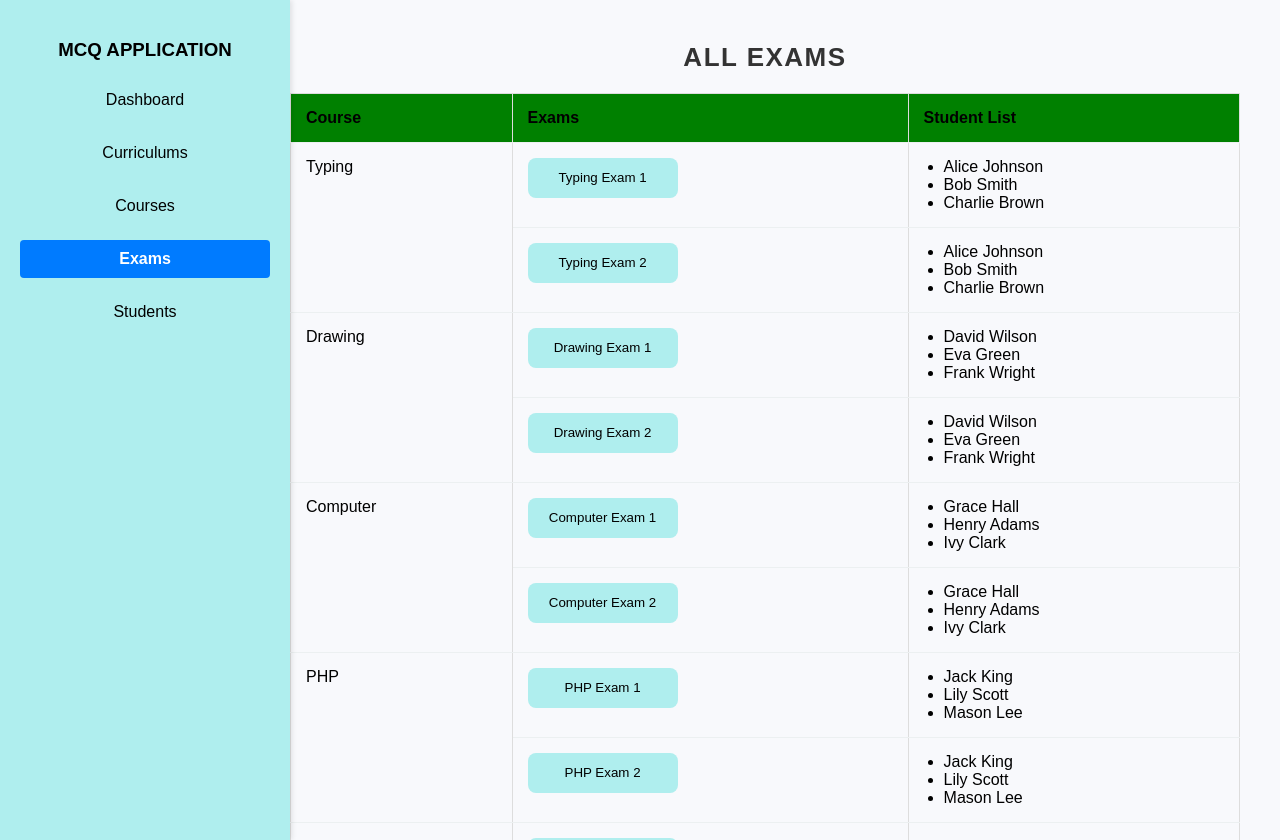
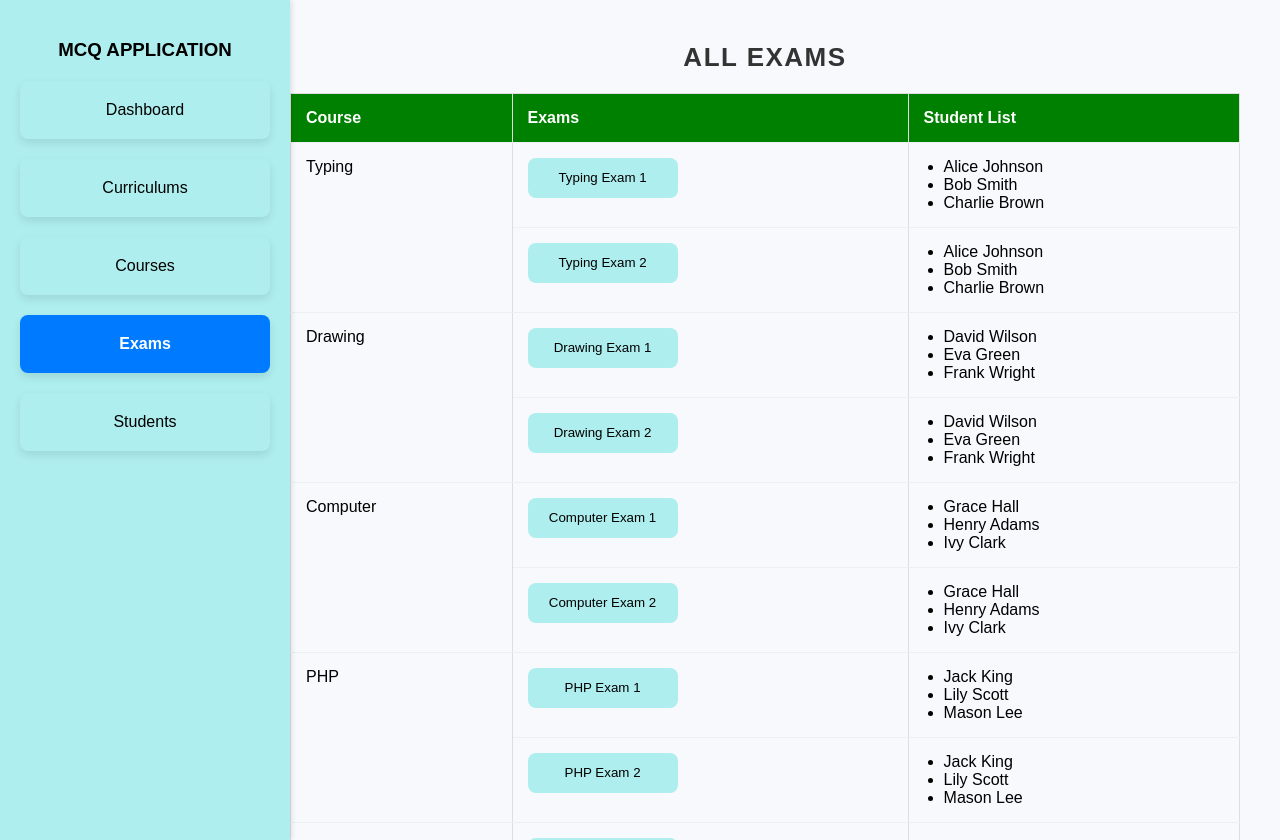
Before and after one commit to vinayakac/mcq, a React (Create React App) app in the folder webfront/: page /exams in a window 1280 px wide. Built offline with nearby package versions, Linux system fonts and the light colour scheme.

Commit message:
edit side bar

```diff
--- a/webfront/src/components/CoursesPage.css
+++ b/webfront/src/components/CoursesPage.css
@@ -41,7 +41,8 @@
   th {
     background-color: green; /* Blue header */
   /* White text in the header */
-    font-weight: bold; /* Bold text for the header */
+    font-weight: bold;
+    color: white;  /* Bold text for the header */
   }
 
   tr:hover {
--- a/webfront/src/layouts/Layout.css
+++ b/webfront/src/layouts/Layout.css
@@ -36,7 +36,12 @@
   display: block; /* Make links behave like buttons */
   transition: background-color 0.3s ease; /* Smooth background transition */
   border-radius: 4px; /* Rounded corners for better look */
+  box-shadow: 0 4px 8px rgba(0, 0, 0, 0.1); /* Shadow for depth */
+  margin-bottom: 20px; /* Spacing between cards */
+  padding: 20px;
+  border-radius: 8px;
 }
+
 
 /* Hover state */
 .sidebar ul li a:hover {
```
